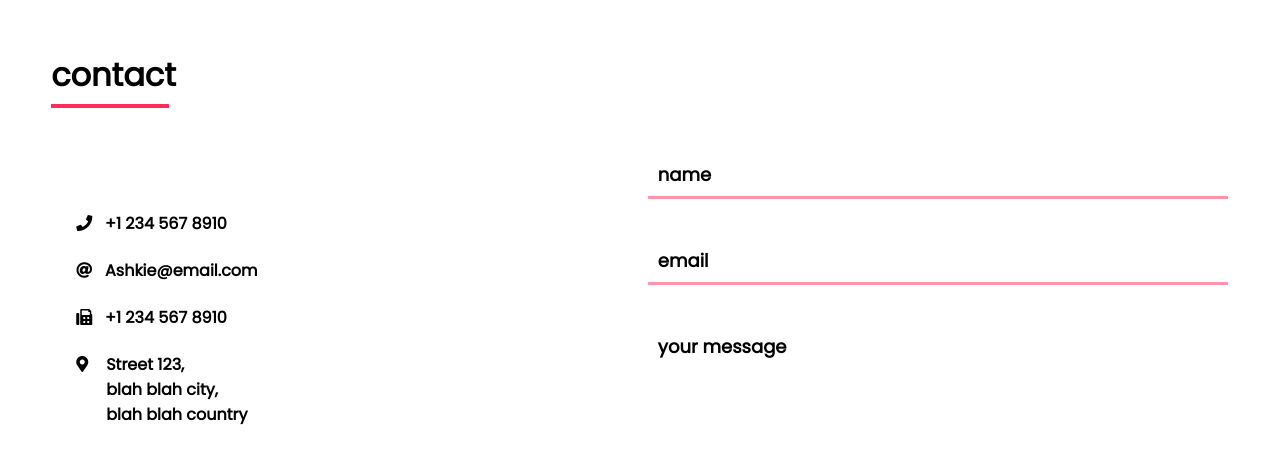
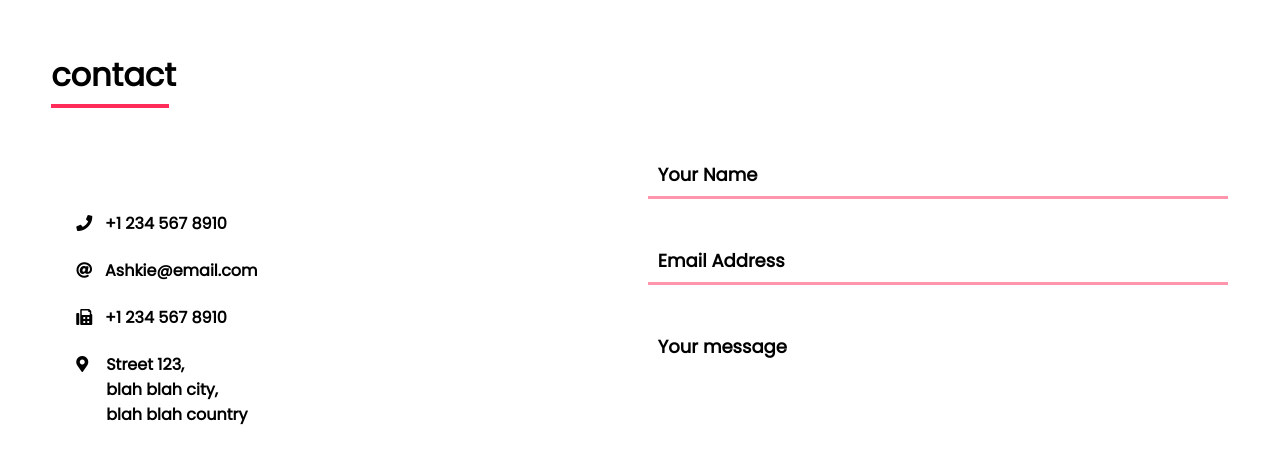
Before and after one commit to AshkieCharles/cpnt201-a1-self-portfolio, a plain HTML site: page index.html in a window 1280 px wide. Shown: the part 2386-2846 px from the top of the page. Drawn offline with nearby package versions, Linux system fonts and the light colour scheme.

Commit message:
Changed the place holder titles

```diff
--- a/index.html
+++ b/index.html
@@ -109,9 +109,9 @@
                     </td>
                     <td>
                         <form>
-                            <input type="text" placeholder="name" required>
-                            <input type="email" placeholder="email" required><br>
-                            <textarea placeholder="your message" required rows="5"></textarea><br>
+                            <input type="text" placeholder="Your Name" required>
+                            <input type="email" placeholder="Email Address" required><br>
+                            <textarea placeholder="Your message" required rows="5"></textarea><br>
                             <button class="btn_one">send</button>
                         </form>
                     </td>
```
